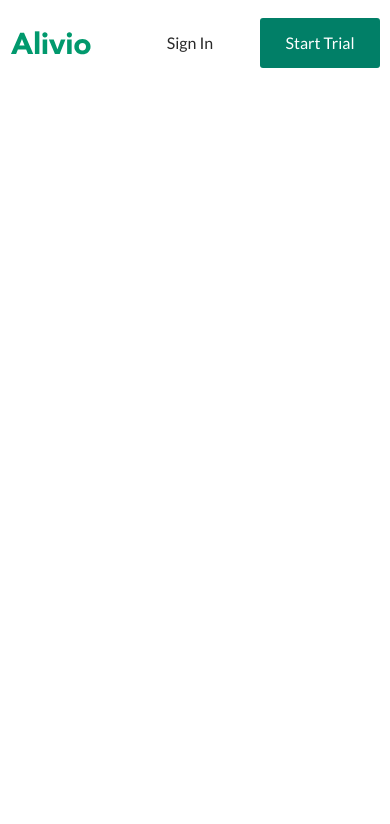
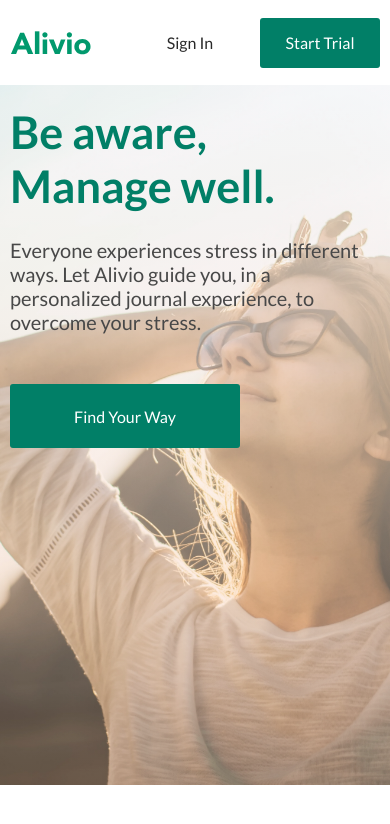
Before and after one commit to Pavel-dro1d/alivio_page, a plain HTML site: page index.html in a window 390 px wide. Drawn offline with Linux system fonts and the light colour scheme.

Commit message:
hero section

```diff
--- a/index.css
+++ b/index.css
@@ -1,3 +1,4 @@
 @import url('styles/variables.css');
 @import url('styles/basic.css');
 @import url('styles/header.css');
+@import url('styles/hero.css');
--- a/index.html
+++ b/index.html
@@ -38,11 +38,27 @@
             </ul>
           </nav>
           <div class="header__actions">
-            <button  type="button" class="btn btn--signin">Sign In</button>
-            <button  type="button" class="btn">Start Trial</button>
+            <button type="button" class="btn btn--signin">Sign In</button>
+            <button type="button" class="btn">Start Trial</button>
           </div>
         </div>
       </div>
     </header>
+
+    <main>
+      <section class="hero" aria-label="hero section">
+        <div class="container">
+          <div class="hero__content">
+            <h1 class="hero__tittle">Be aware, Manage well.</h1>
+            <p class="hero_desc" aria-label="main description">
+              Everyone experiences stress in different ways. Let Alivio guide
+              you, in a personalized journal experience, to overcome your
+              stress.
+            </p>
+            <button type="button" class="btn ">Find Your Way</button>
+          </div>
+        </div>
+      </section>
+    </main>
   </body>
 </html>
--- a/styles/basic.css
+++ b/styles/basic.css
@@ -17,6 +17,10 @@ ul {
 a {
     text-decoration: none;
     color: unset;
+}
+
+h1, h2, h3, h4, h5, h6, p {
+    margin: 0;
 }
 
 .container {
--- a/styles/header.css
+++ b/styles/header.css
@@ -7,17 +7,11 @@
     align-items: center;
 }
 
-.header__nav {}
-
 .header__nav-list {
     display: flex;
     justify-content: center;
     align-items: center;
     column-gap: min(70px, 4vw);
-}
-
-.header__nav-item {
-
 }
 
 .header__nav-link {
@@ -26,7 +20,6 @@
     color: var(--co-black);
     white-space: nowrap;
 }
-
 
 .btn:hover,
 .btn:focus-visible {
--- /dev/null
+++ b/styles/hero.css
@@ -0,0 +1,55 @@
+.hero {
+    background: url('../assets/webp/hero_bg2.webp')  60% 45%/cover no-repeat;
+    width: 100%;
+    height: 1100px;
+}
+
+.hero__content {
+    padding: 20px 0 0 0;
+    max-width: 420px;
+    display: flex;
+    flex-direction: column;
+    justify-self: start;
+    align-items: start;
+}
+
+.hero__tittle {
+    color: var(--co-green);
+font-size: 65px;
+font-weight: 700px;
+}
+
+.hero_desc {
+    margin: 25px 0 50px;
+    color: var(--co-light-black);
+    font-size: 20px;
+    font-weight: 400px;
+}
+
+.hero__content .btn {
+    width: 230px;
+    height: 64px;
+}
+
+@media (max-width: 768px) {
+    .hero {
+        height: 700px;
+    }
+
+    .hero__content {
+        padding: 20px 0 0 0;
+    }
+}
+
+@media (max-width: 480px) {
+    .hero {
+        background:
+        linear-gradient(180deg, rgba(245, 246, 252, 0.52), rgba(255, 176, 139, 0.28)), url('../assets/webp/hero_bg2.webp')  60% 50%/cover no-repeat;
+
+    }
+    .hero__tittle {
+        color: var(--co-green);
+    font-size: 45px;
+    max-width: 350px;
+    }
+}
--- a/styles/variables.css
+++ b/styles/variables.css
@@ -2,5 +2,6 @@
     --co-white:#fff;
     --co-green:#017f67;
     --co-dark-green:#245852;
-    --co-black:#292929
+    --co-black:#292929;
+    --co-light-black:#484848
 }
```
Also changed, not shown: assets/webp/hero_bg2.webp (added).
